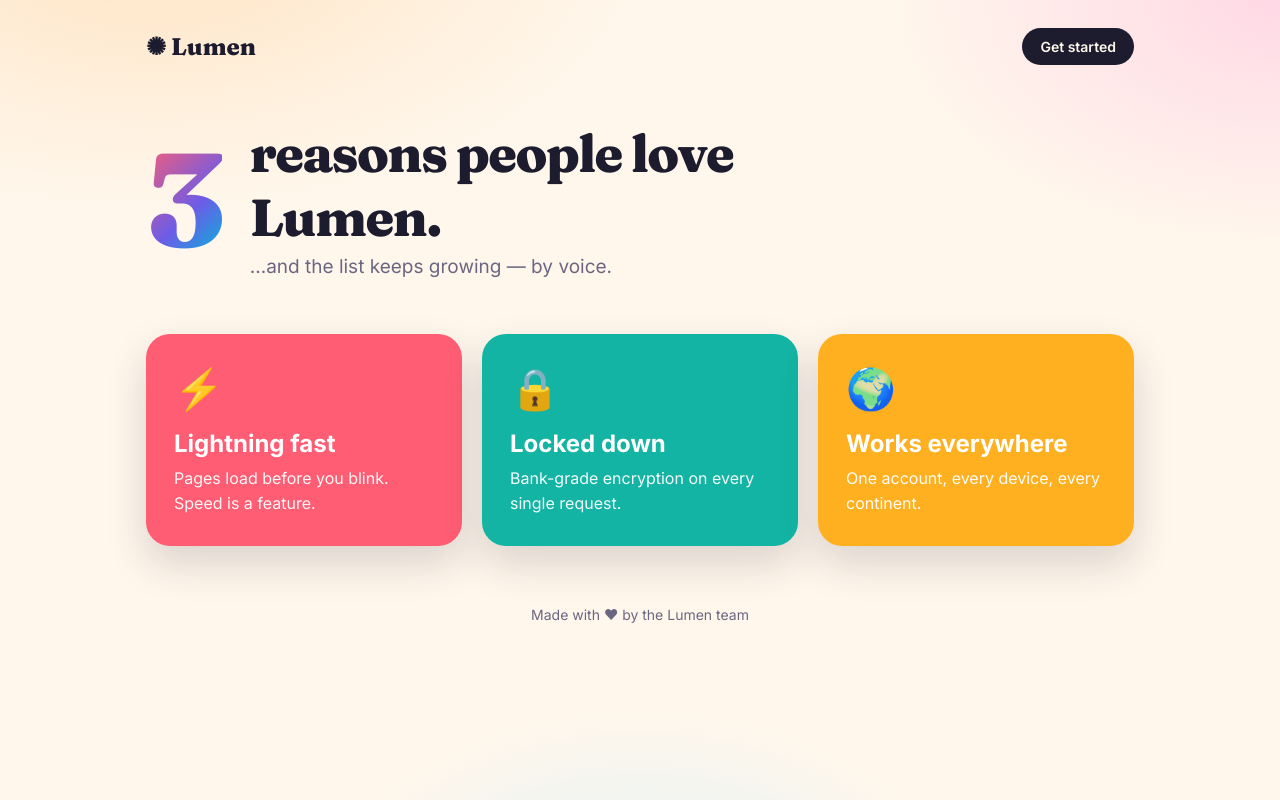
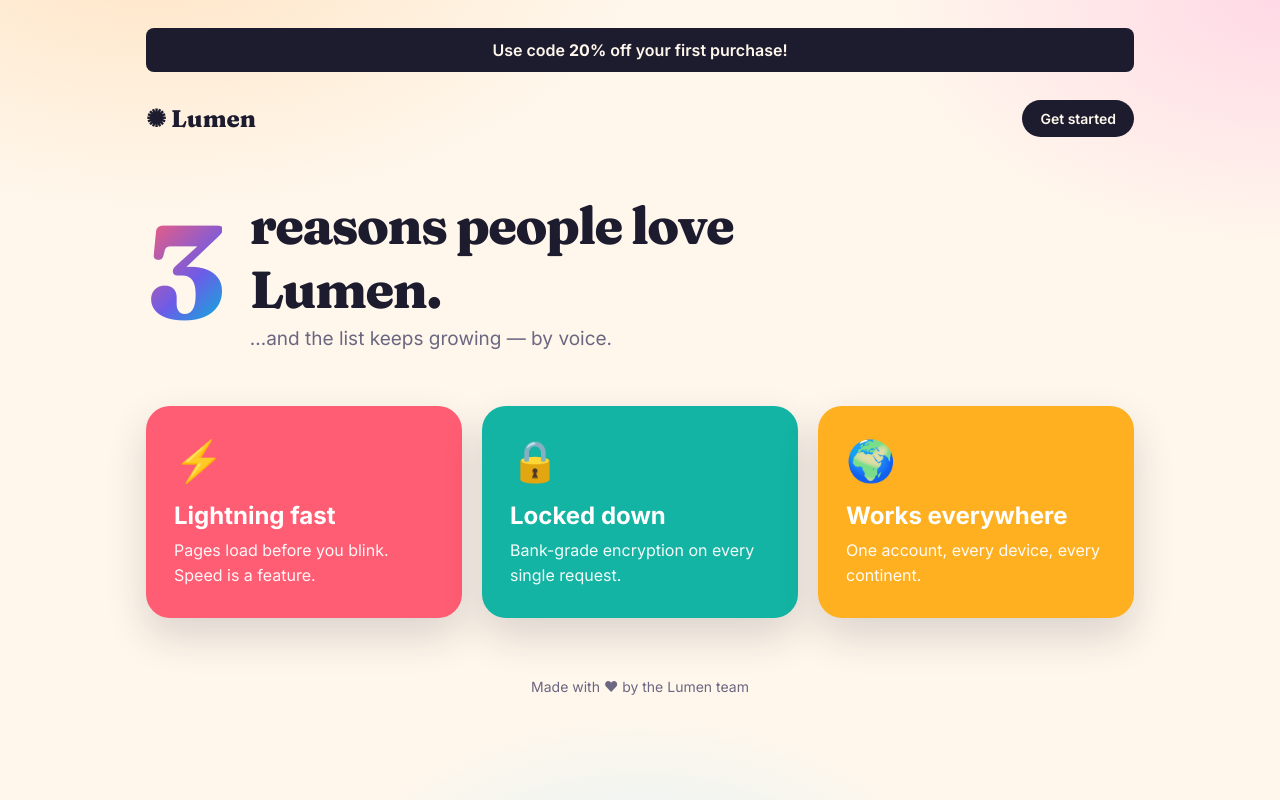
Before and after one commit to damienaubry/demo-target, a React (Vite) app: page / in a window 1280 px wide. Built offline with nearby package versions, Linux system fonts and the light colour scheme; the HTML template or start-up script is replaced by a standard one.

Commit message:
VoxBuild: Add a promo topbar with a promo code of 20%

```diff
--- a/src/App.tsx
+++ b/src/App.tsx
@@ -21,6 +21,9 @@ export default function App() {
   const fullList = [...list, ...additionalFeatures];
   return (
     <main>
+      <div className="topbar">
+        <span className="promo-text">Use code <strong>20%</strong> off your first purchase!</span>
+      </div>
       <nav>
         <span className="logo">✺ Lumen</span>
         <span className="navcta">Get started</span>
--- a/src/index.css
+++ b/src/index.css
@@ -20,6 +20,17 @@ body {
   font-family: "Inter", ui-sans-serif, -apple-system, "Segoe UI", Roboto, sans-serif;
 }
 main { max-width: 1040px; margin: 0 auto; padding: 28px 26px 64px; }
+
+.topbar {
+  background: var(--ink);
+  color: #fff7ec;
+  padding: 12px 20px;
+  text-align: center;
+  font-weight: 600;
+  font-size: 16px;
+  border-radius: 8px;
+  margin-bottom: 28px;
+}
 
 nav {
   display: flex;
```
